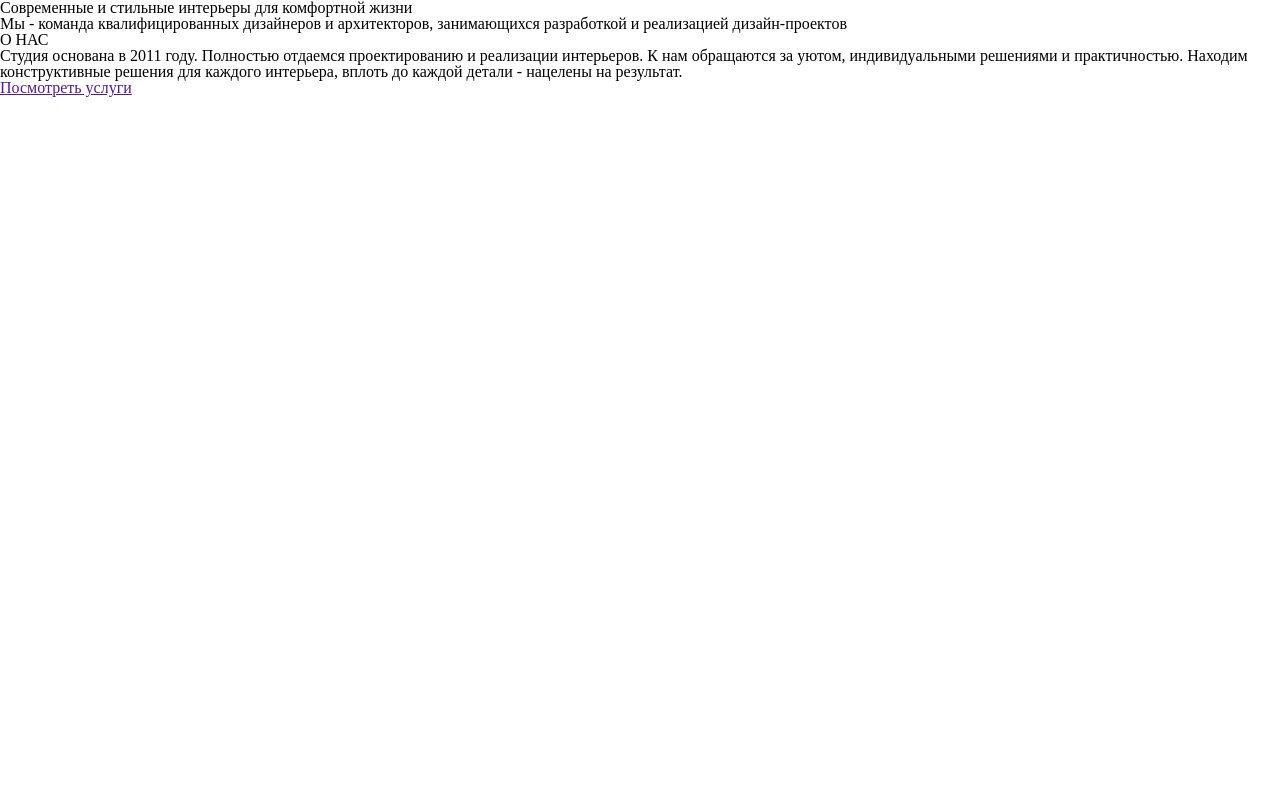
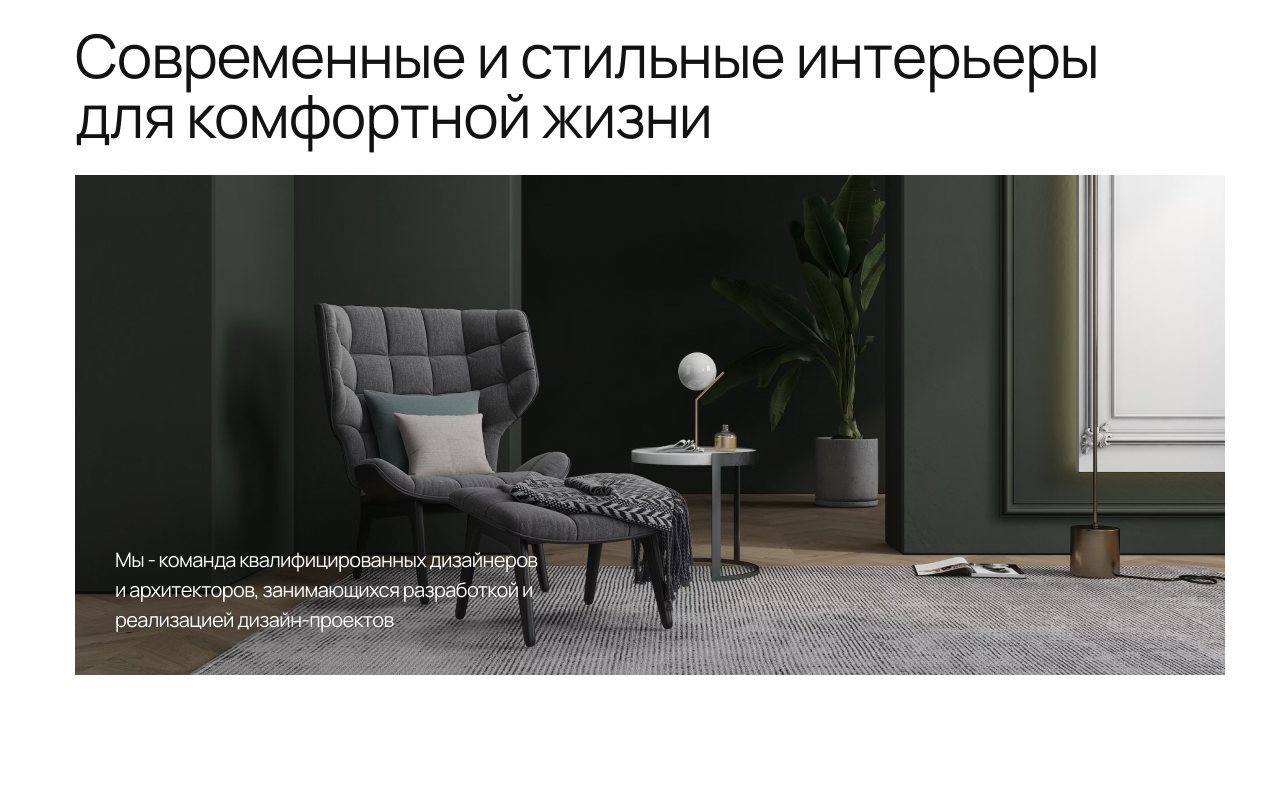
Before and after one commit to graviant/Modul-1, a plain HTML site: page index.html in a window 1280 px wide. Shown: the top 800 px of the page. Drawn offline with Linux system fonts and the light colour scheme; files that its build step writes are made by us from their sources.

Commit message:
Update index.html

```diff
--- a/index.html
+++ b/index.html
@@ -11,7 +11,7 @@
     <link rel="preconnect" href="https://fonts.gstatic.com" crossorigin>
     <link href="https://fonts.googleapis.com/css2?family=Manrope&display=swap" rel="stylesheet">
 
-    <link rel="stylesheet" href="styles.css" type="/styles">
+    <link rel="stylesheet" href="/styles/styles.css">
 </head>
 
 <body>
```
